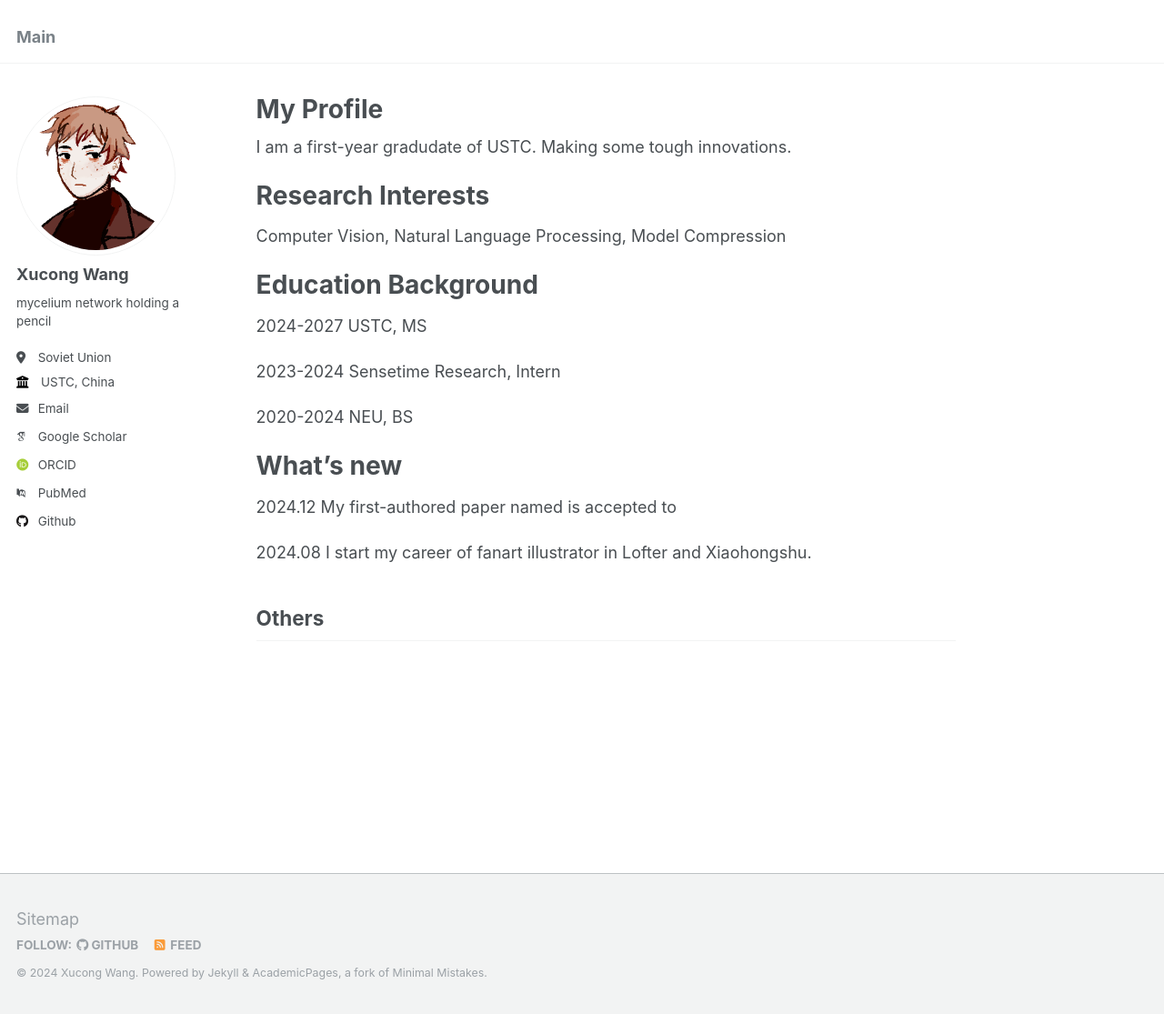
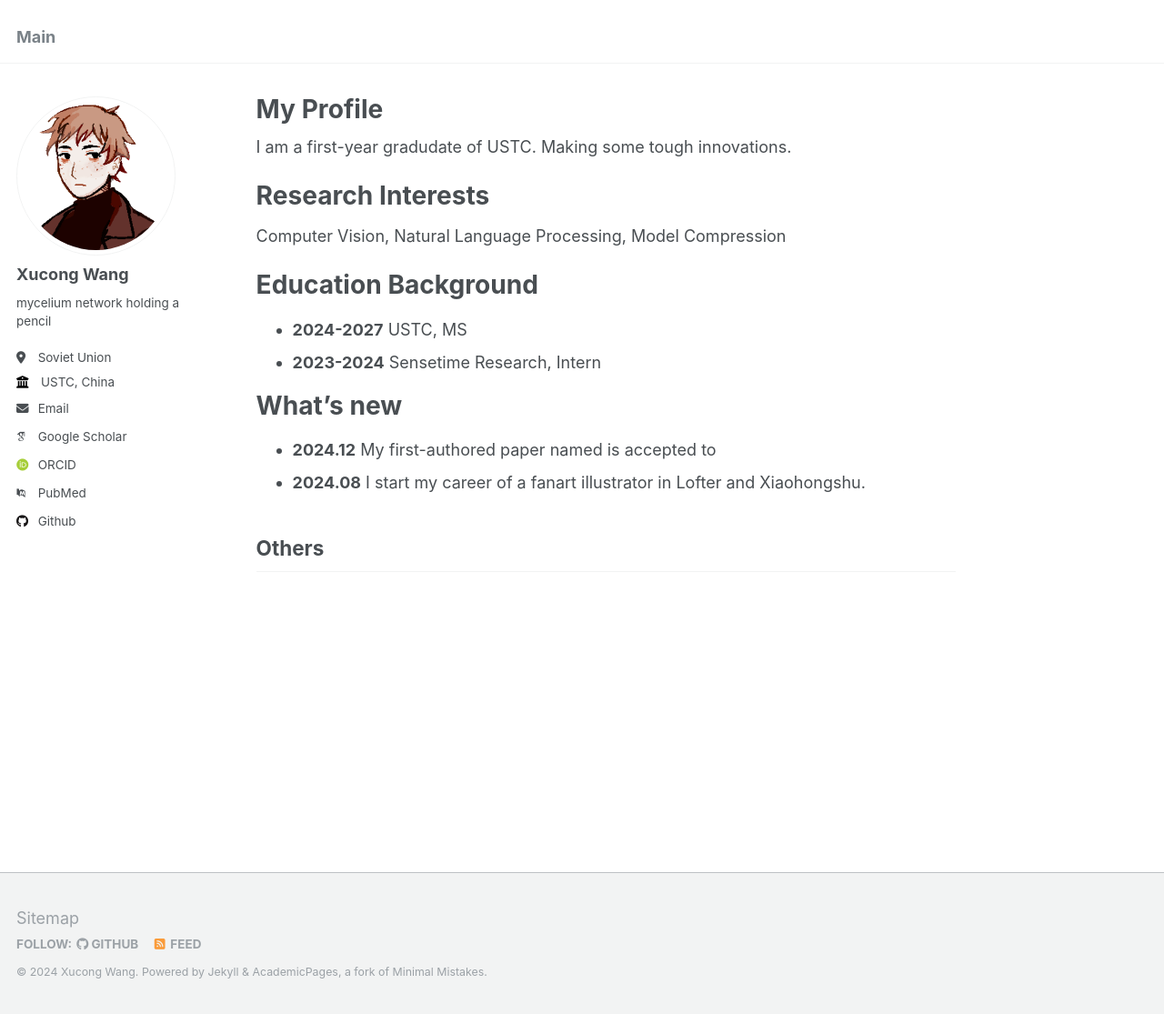
Before and after one commit to asaxuc/asaxuc.github.io, a Jekyll site: the page built from _pages/about.md, in a window 1280 px wide and 1115 px high. Shown: the whole window at 91% size. Built offline with Jekyll 4.4.1, drawn with Linux system fonts in a browser that asks for light colours; some web fonts are replaced.

Commit message:
Update about.md
Signed-off-by: xc <asahi_0104@mail.ustc.edu.cn>

```diff
--- a/_pages/about.md
+++ b/_pages/about.md
@@ -15,17 +15,13 @@ Computer Vision, Natural Language Processing, Model Compression
 
 Education Background
 ======
-2024-2027 USTC, MS
-
-2023-2024 Sensetime Research, Intern
-
-2020-2024 NEU, BS
+- **2024-2027** USTC, MS
+- **2023-2024** Sensetime Research, Intern
 
 What's new
 ======
-2024.12 My first-authored paper named is accepted to
-
-2024.08 I start my career of fanart illustrator in Lofter and Xiaohongshu.
+- **2024.12** My first-authored paper named is accepted to
+- **2024.08** I start my career of a fanart illustrator in Lofter and Xiaohongshu.
 
 Others
 ------
```
